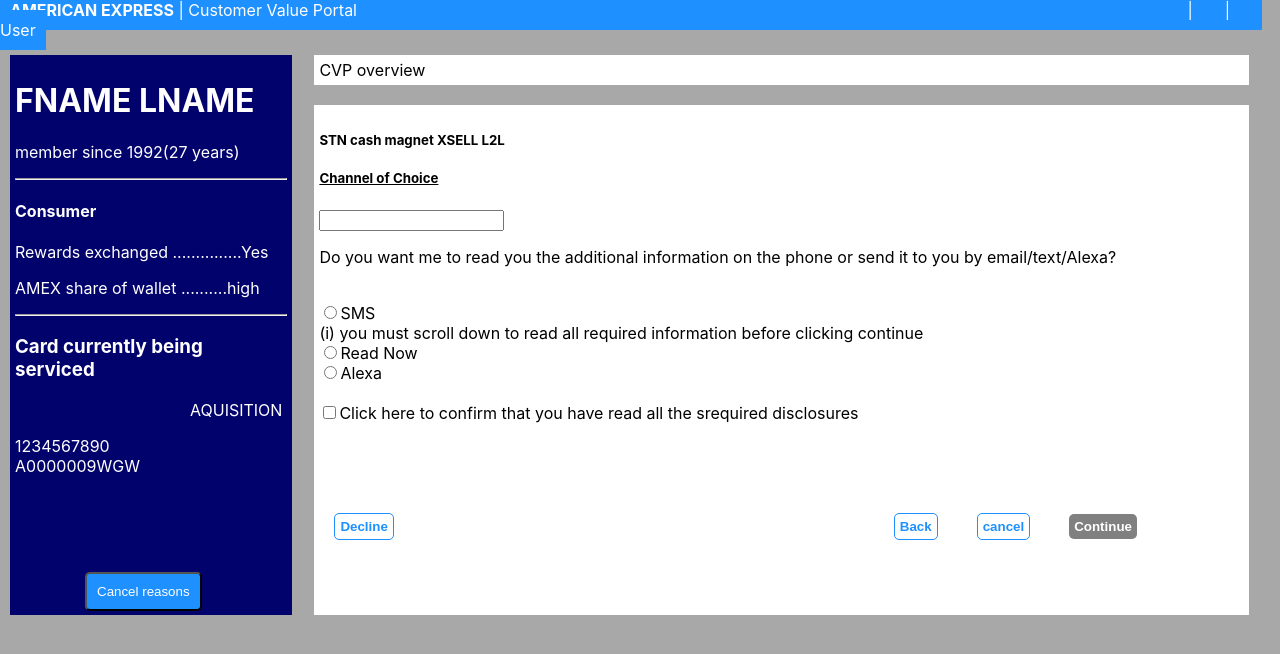
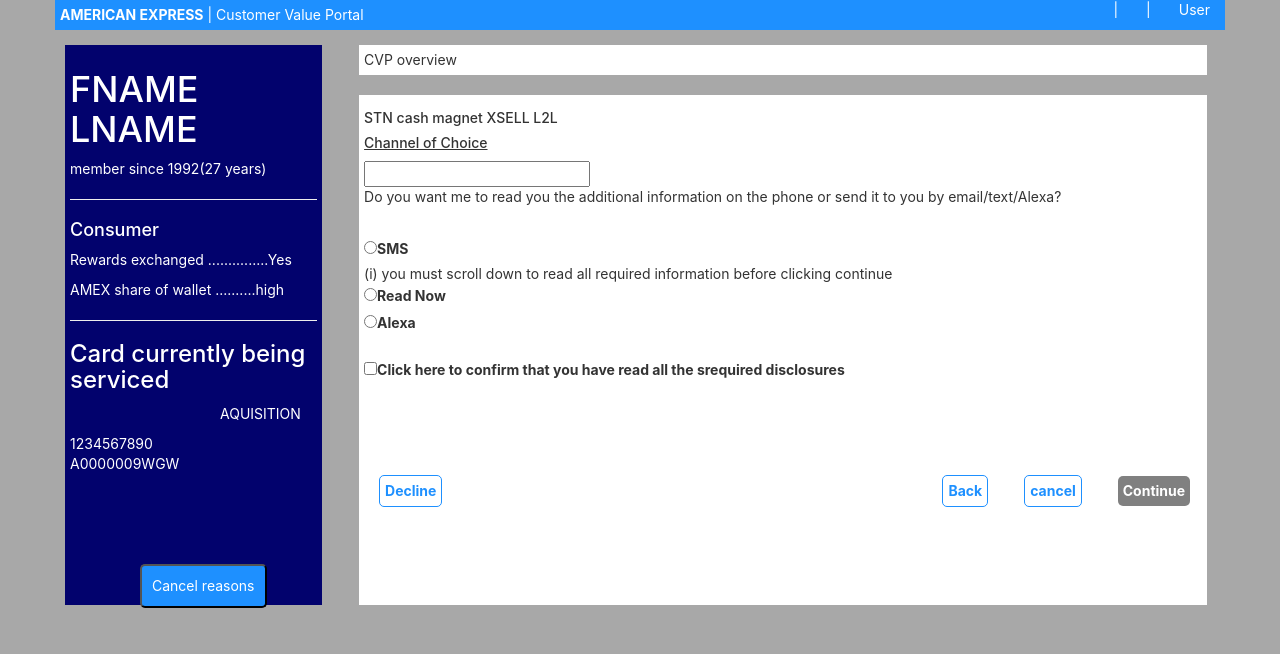
Before and after one commit to Ali4052/axp-coc-alexa-feature, a React (Create React App) app: page / in a window 1280 px wide. Shown: the top 654 px of the page. Built offline with nearby package versions, Linux system fonts and the light colour scheme.

Commit message:
deployed website

```diff
--- a/public/index.html
+++ b/public/index.html
@@ -24,6 +24,7 @@
       work correctly both with client-side routing and a non-root public URL.
       Learn how to configure a non-root public URL by running `npm run build`.
     -->
+    <link rel="stylesheet" href="https://maxcdn.bootstrapcdn.com/bootstrap/3.4.1/css/bootstrap.min.css">
     <title>React App</title>
   </head>
   <body>
--- a/src/Alexa.js
+++ b/src/Alexa.js
@@ -9,10 +9,17 @@
     }
 
     return (
-        <div>
-            <p1 className="p1"><b>AMERICAN EXPRESS</b> | Customer Value Portal <p1 className="p2">|&emsp;&emsp;|&emsp;&emsp;User</p1></p1>
-            <div>
-                <div className="column b">
+        <div className="container">
+        <div className="row">
+            <div className="col-sm-4 p1">
+                <p1><b>AMERICAN EXPRESS</b> | Customer Value Portal</p1>
+            </div>
+            <div className="col-sm-8 p2">
+                <p>|&emsp;&emsp;|&emsp;&emsp;User</p>
+            </div>
+        </div>
+        <div className="row">
+            <div className="col-sm-4 column b">
             <h1>FNAME LNAME</h1>
                 <p>member since 1992(27 years)</p>
                 <hr></hr>
@@ -26,12 +33,12 @@
                 <br></br>
                 <button className="btn1">Cancel reasons</button>
             </div>
-                <div className="column d">
+            <div className="col-sm-1 column d">
                 <p>&ensp;&ensp;&ensp;&ensp;</p>
             </div>
+            <div className="col-sm-7">
                 <div>
-                    <div className="column e">
-                        <p1>CVP overview</p1>
+                    <p1 className="column e">CVP overview</p1>
                 </div>
                     <br></br>
                     <br></br>
--- a/src/Mainpage.js
+++ b/src/Mainpage.js
@@ -20,11 +20,18 @@
     }
 
     return (
-        <div>
-            <p1 className="p1"><b>AMERICAN EXPRESS</b> | Customer Value Portal <p1 className="p2">|&emsp;&emsp;|&emsp;&emsp;User</p1></p1>
-            <div>
-                <div className="column b">
-                    <h1>FNAME LNAME</h1>
+        <div className="container">
+            <div className="row">
+                <div className="col-sm-4 p1">
+                    <p1><b>AMERICAN EXPRESS</b> | Customer Value Portal</p1>
+                </div>
+                <div className="col-sm-8 p2">
+                    <p>|&emsp;&emsp;|&emsp;&emsp;User</p>
+                </div>
+            </div>
+            <div className="row">
+                <div className="col-sm-4 column b">
+                <h1>FNAME LNAME</h1>
                     <p>member since 1992(27 years)</p>
                     <hr></hr>
                     <h4>Consumer</h4>
@@ -37,15 +44,13 @@
                     <br></br>
                     <button className="btn1">Cancel reasons</button>
                 </div>
-                <div className="column d">
+                <div className="col-sm-1 column d">
                     <p>&ensp;&ensp;&ensp;&ensp;</p>
                 </div>
-                <div>
-                    <div className="column e">
-                        <p1>CVP overview</p1>
+                <div className="col-sm-7">
+                    <div>
+                        <p1 className="column e">CVP overview</p1>
                     </div>
-                    <br></br>
-                    <br></br>
                     <div className="column c">
                         <h5>STN cash magnet XSELL L2L</h5>
                         <h5><u>Channel of Choice</u></h5>
@@ -72,6 +77,7 @@
                     </div>
                 </div>
             </div>
+
         </div>
     );
 }
--- a/src/index.css
+++ b/src/index.css
@@ -13,9 +13,9 @@
     monospace;
 }
 
-.p1{font-style: normal; color: white; background-color: dodgerblue; padding: 10px; text-align: center;}
-.p2{font-style: normal; color: white; background-color: dodgerblue; margin-left: 826px; text-align: center;}
-.p3{margin-left: 175px;}
+.p1{float: left; color: white; background-color: dodgerblue; padding: 5px;}
+.p2{font-style: normal; color: white; background-color: dodgerblue; text-align: right;}
+.p3{margin-left: 150px;}
 
 * {
   box-sizing: border-box;
@@ -39,7 +39,7 @@
 
 .column.c {
   display: inline-block;
-  width: 73%;
+  width: 130%;
   height: 510px;
   padding: 5px;
   background-color: white;
@@ -51,14 +51,15 @@
 .column.d{
   display: inline-block;
   width: 1%;
-  height: 500px;
+  height: 480px;
   padding: 5px;
+  margin-top: 15px;
   background-color: rgb(168,168,168);
 }
 
 .column.e {
   display: inline-block;
-  width: 73%;
+  width: 130%;
   height: 30px;
   padding: 5px;
   background-color: white;
@@ -126,8 +127,8 @@
   background-color: rgb(247,244,244);
 }
 
-@media screen and (max-width: 600px) {
-  .column.a, .column.b,.column.c,.column.d {
+@media screen and (max-width: 1000px) {
+  .column, .p1 {
     width: 100%;
   }
 }
```
Lines whose indentation alone changed are shown as unchanged.
